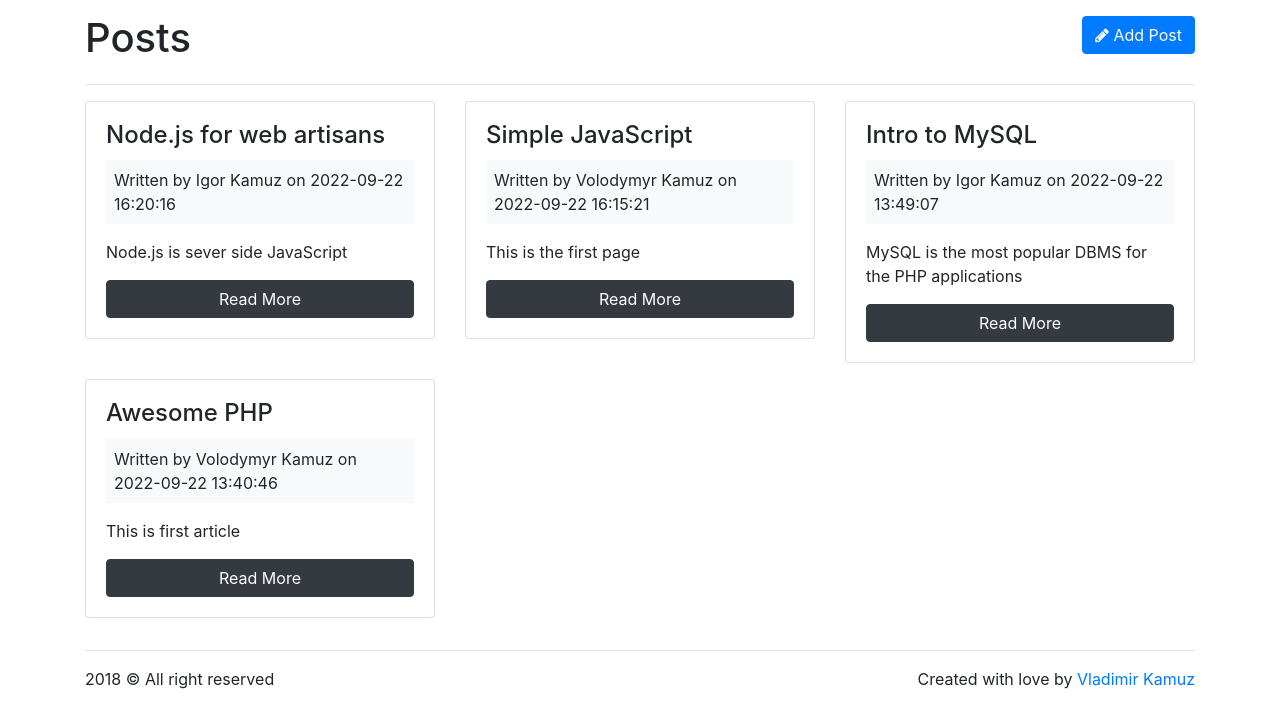
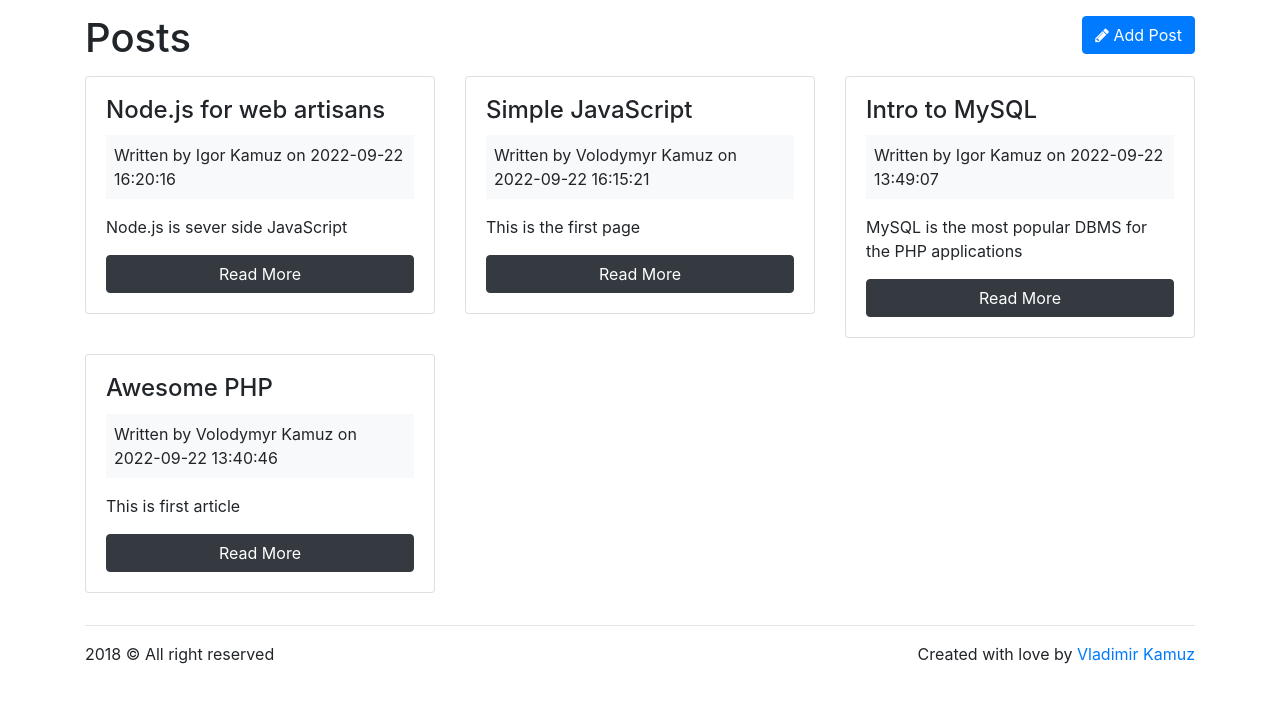
Before and after one commit to kamuz/simplemvc, a PHP site: page /posts in a window 1280 px wide. Shown: the part 56-784 px from the top of the page. Run offline with PHP 8.4, Linux system fonts and the light colour scheme; data comes from the database, SQL or seed files in the repository; data that the repository does not hold is empty.

Commit message:
Template changes

```diff
--- a/app/views/pages/index.php
+++ b/app/views/pages/index.php
@@ -1,8 +1,8 @@
 <?php require APPROOT . '/views/inc/header.php'; ?>
-    <div class="jumbotron jumbotron-flud text-center">
+    <div class="jumbotron jumbotron-flud text-center" style="margin-top: 30px">
         <div class="container">
-        <h1><?php echo $data['title']; ?></h1>
-        <p><?php echo $data['description']; ?></p>
+            <h1><?php echo $data['title']; ?></h1>
+            <p><?php echo $data['description']; ?></p>
         </div>
     </div>
 <?php require APPROOT . '/views/inc/footer.php'; ?>
--- a/app/views/posts/index.php
+++ b/app/views/posts/index.php
@@ -1,12 +1,9 @@
 <?php require APPROOT . '/views/inc/header.php'; ?>
 <?php flash('post_message'); ?>
 <div class="row">
-    <div class="col-md-12">
+    <div class="col-md-12 mb-2">
         <h1 class="pull-left">Posts</h1>
         <a href="<?php echo URLROOT ?>/posts/add" class="btn btn-primary pull-right"><i class="fa fa-pencil"></i> Add Post</a>
-    </div>
-    <div class="col-md-12">
-        <hr>
     </div>
     <?php foreach($data['posts'] as $post): ?>
         <div class="col-md-4">
```
